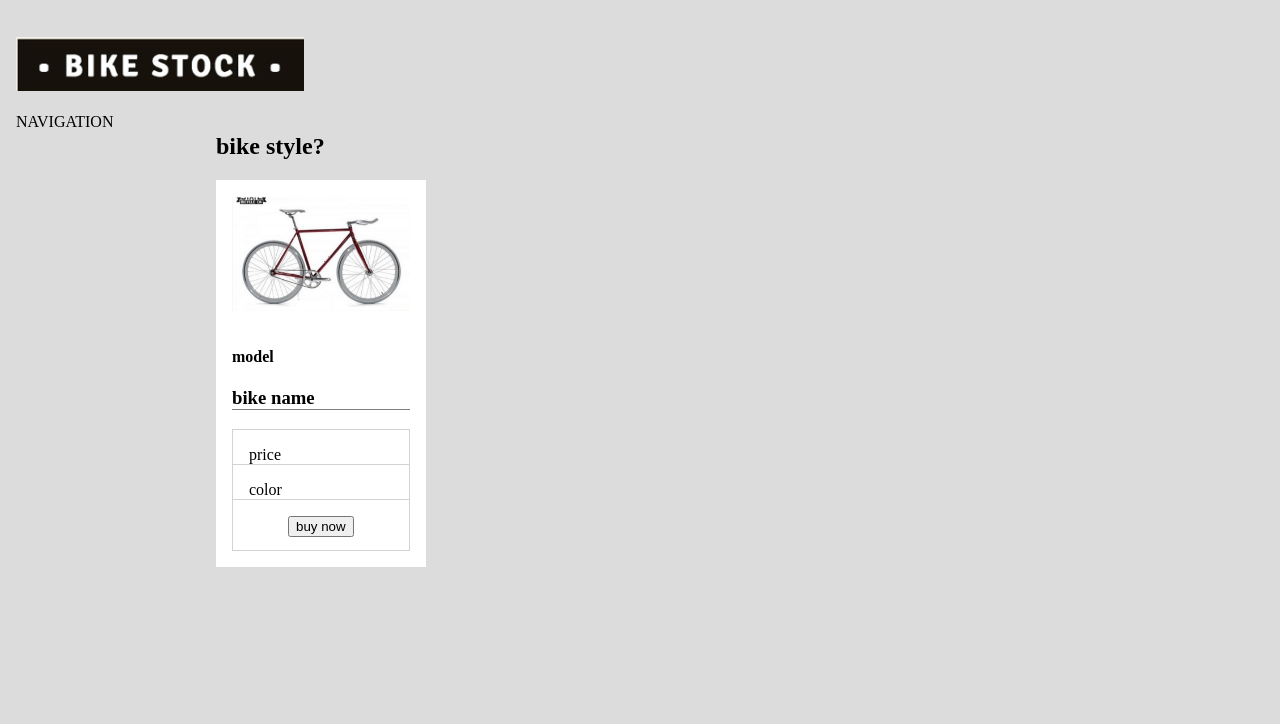
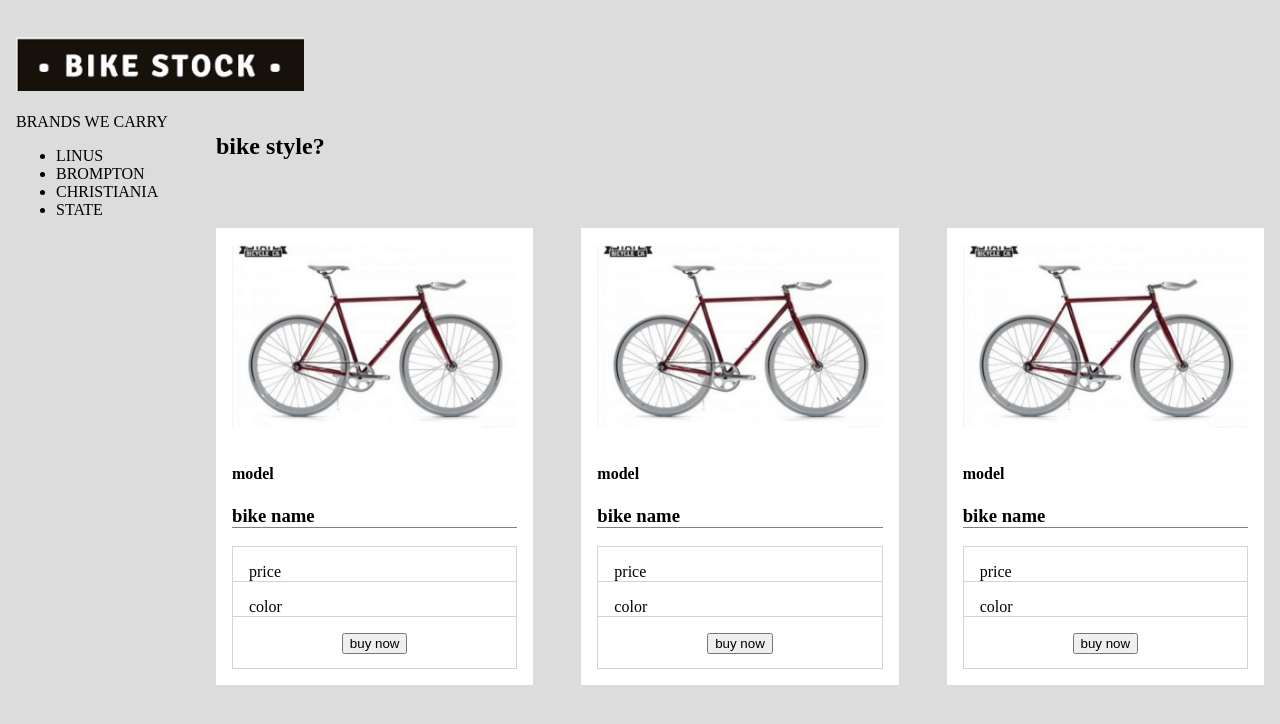
Before and after one commit to KathrineWS/bike-stock, a plain HTML site: page index.html in a window 1280 px wide. Drawn offline with Linux system fonts and the light colour scheme.

Commit message:
start of a nav

```diff
--- a/index.html
+++ b/index.html
@@ -12,9 +12,41 @@
       <header>
         <a href="index.html"><h1>bike shop</h1></a>
       </header>
-      <nav>NAVIGATION</nav>
+      <nav>
+        BRANDS WE CARRY
+        <ul>
+          <li>LINUS</li>
+          <li>BROMPTON</li>
+          <li>CHRISTIANIA</li>
+          <li>STATE</li>
+        </ul>
+      </nav>
       <main>
         <h2>bike style?</h2>
+        <article class="bike">
+          <img src="bike_imgs/cardinal.png" alt="bike" />
+          <section class="bike-section">
+            <h4>model</h4>
+            <h3>bike name</h3>
+            <div class="border-box">
+              <p>price</p>
+              <p>color</p>
+              <button>buy now</button>
+            </div>
+          </section>
+        </article>
+        <article class="bike">
+          <img src="bike_imgs/cardinal.png" alt="bike" />
+          <section class="bike-section">
+            <h4>model</h4>
+            <h3>bike name</h3>
+            <div class="border-box">
+              <p>price</p>
+              <p>color</p>
+              <button>buy now</button>
+            </div>
+          </section>
+        </article>
         <article class="bike">
           <img src="bike_imgs/cardinal.png" alt="bike" />
           <section class="bike-section">
--- a/style.css
+++ b/style.css
@@ -10,7 +10,7 @@ html {
 }
 
 article {
-    max-width: 20%;
+    max-width: 100%;
     background-color: white;
     padding: 1em;
 }
@@ -57,6 +57,14 @@ header h1 {
 
 .bikeshop main {
     grid-column: 1/-1;
+    display: grid;
+    grid-template-columns: repeat(auto-fill, minmax(300px, 1fr));
+    gap: 3rem;
+
+}
+
+.bikeshop h2 {
+    grid-column: 1/-1;
 
 }
 
```
